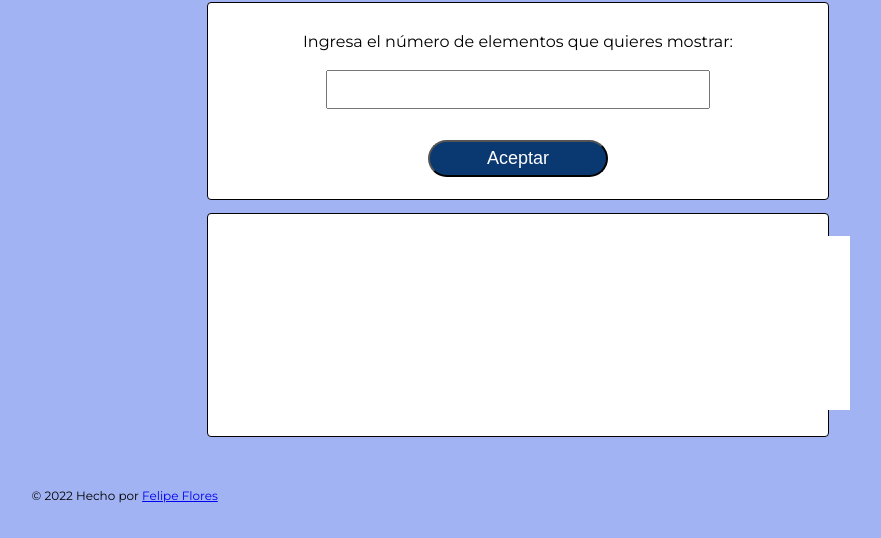
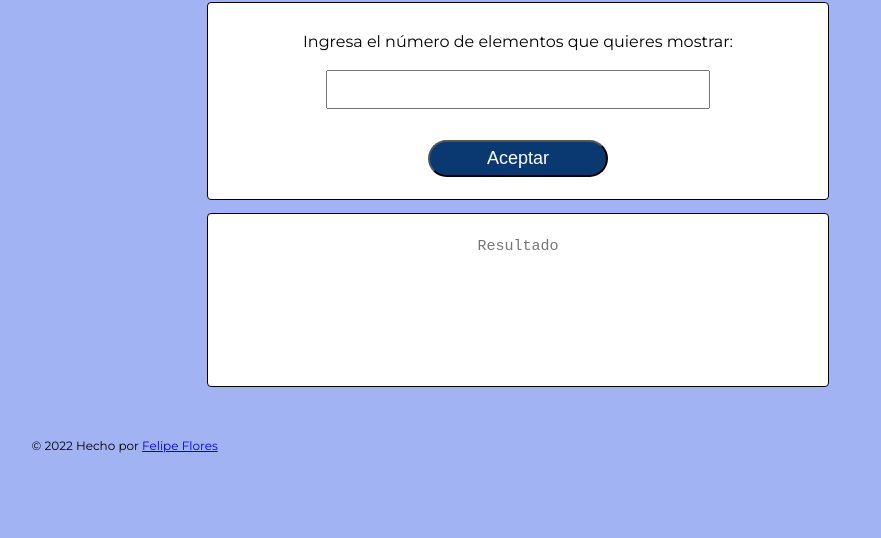
Before and after one commit to FelFT/fibonacci-numbers, a plain HTML site: page index.html in a window 1280 px wide. Shown: the part 122-660 px from the top of the page, without its empty margins (122-1003 px from the left). Drawn offline with Linux system fonts and the light colour scheme.

Commit message:
edit textarea

```diff
--- a/index.html
+++ b/index.html
@@ -22,7 +22,7 @@
         <button onclick="run();">Aceptar</button>
     </div>
     <div class="box">
-        <textarea name="text" id="result" cols="68" rows="10" readonly="readonly"></textarea>
+        <textarea name="text" id="result" readonly="readonly" placeholder="Resultado"></textarea>
     </div>
     <footer>
         <p>&copy; 2022 Hecho por <a href="https://github.com/FelFT"> Felipe Flores</a></p>
--- a/styles/style.css
+++ b/styles/style.css
@@ -59,6 +59,11 @@ button{
     background-color: none;
 }
 
+textarea{
+    width: 90%;
+    min-height: 120px;
+}
+
 footer{
     height: 15px;
     font-size:12px;
```
Also changed, not shown: 1 other file.
